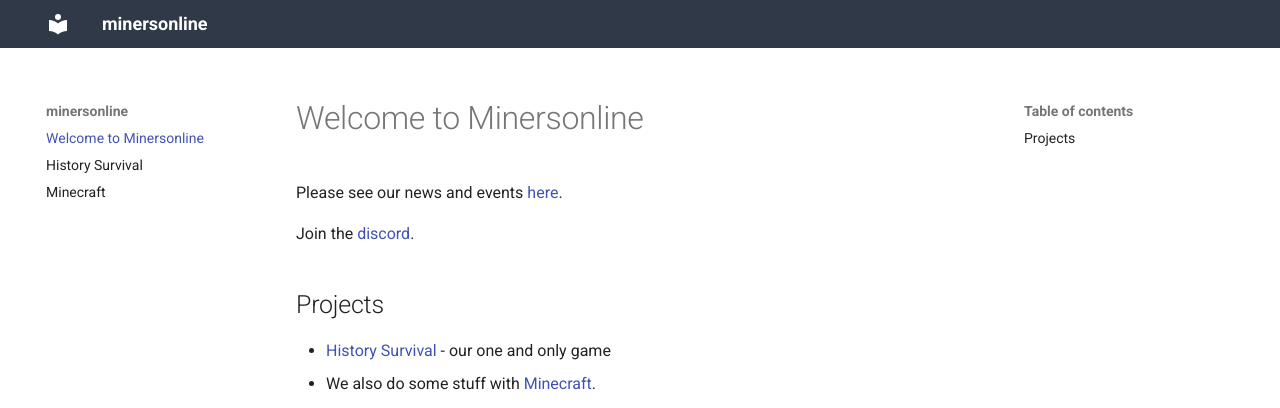
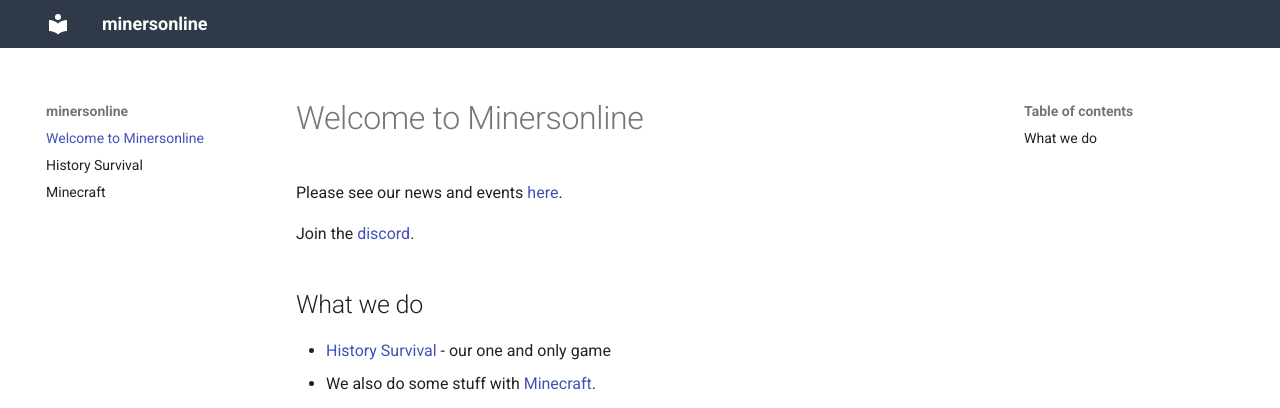
Before and after one commit to ajh123-development/website, an MkDocs documentation site: the page built from docs/index.md, in a window 1280 px wide. Shown: the top 408 px of the page. Built offline with MkDocs 1.6.1 and Material for MkDocs 9.7.7, drawn with Linux system fonts in a browser that asks for light colours.

Commit message:
Rename 'Projects' to 'What we do'

```diff
--- a/docs/index.md
+++ b/docs/index.md
@@ -4,7 +4,7 @@
 
 Join the [discord](https://discord.gg/ybWqDAkDES).
 
-## Projects
+## What we do
 
 * [History Survival](/History_Survival/) - our one and only game
 * We also do some stuff with [Minecraft](/Minecraft).
```
